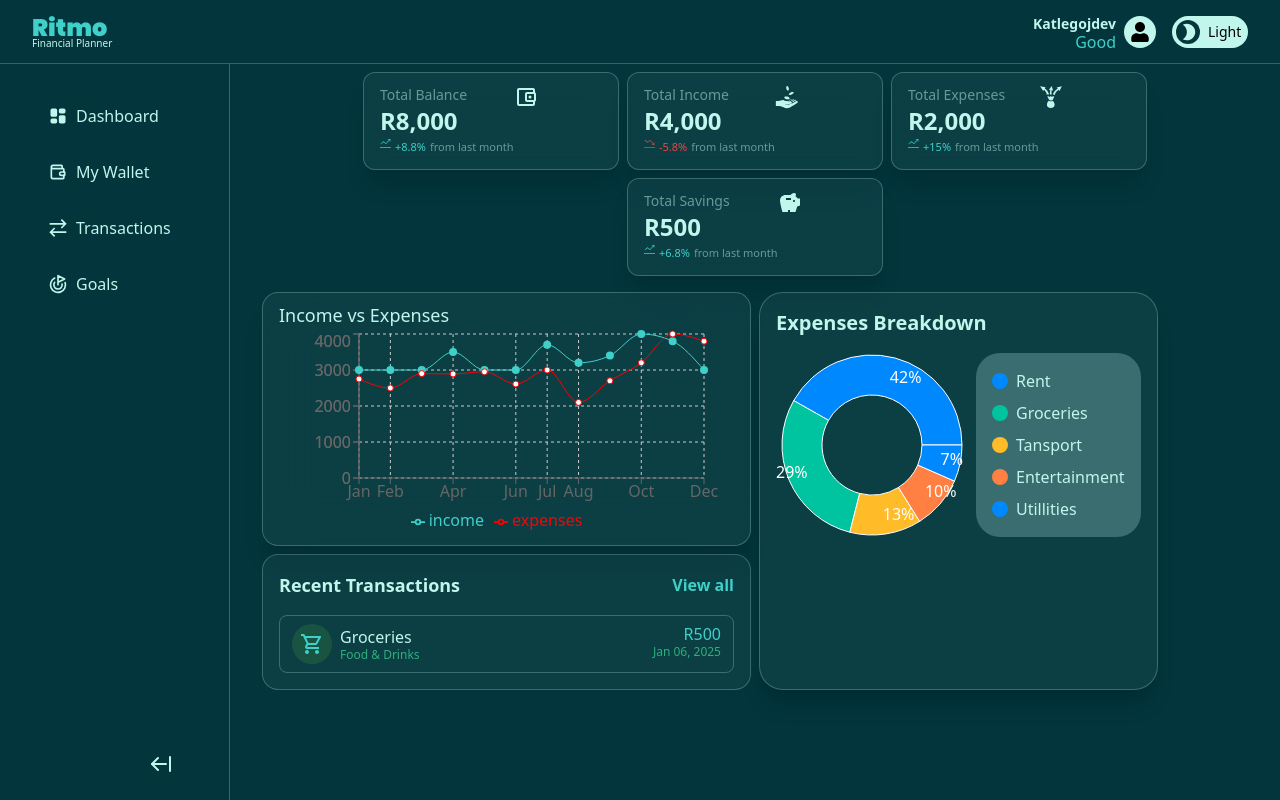
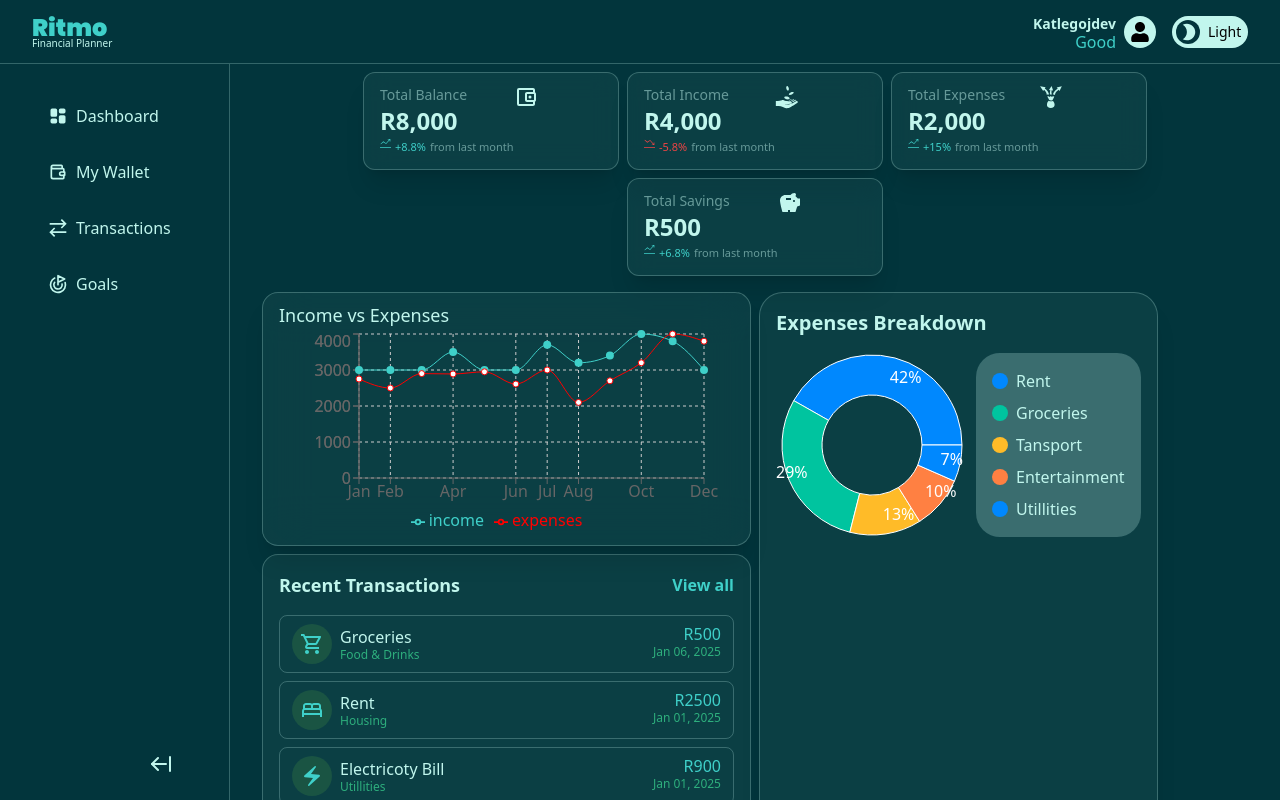
Before and after one commit to agurchu/financial-planner, a React (Vite) app in the folder frontend/: page / in a window 1280 px wide. Built offline with nearby package versions, Linux system fonts and the light colour scheme.

Commit message:
recent trans update

```diff
--- a/frontend/src/components/reusable/Transactions.jsx
+++ b/frontend/src/components/reusable/Transactions.jsx
@@ -1,5 +1,6 @@
 import React from "react";
-import { MdOutlineLocalGroceryStore } from "react-icons/md";
+import { MdOutlineLocalGroceryStore,MdOutlineBed, MdOutlineElectricBolt} from "react-icons/md";
+import { GiAvoidance } from "react-icons/gi";
 import TransactionsCard from "./TransactionsCard.jsx";
 
 export default function Transactions() {
@@ -11,7 +12,7 @@ export default function Transactions() {
         </h2>
         <button className="text-secondary-2 font-bold">View all</button>
       </div>
-      <div>
+      <div className="grid gap-2">
         <TransactionsCard
           name="Groceries"
           icon={MdOutlineLocalGroceryStore}
@@ -19,6 +20,27 @@ export default function Transactions() {
           amt="500"
           date="Jan 06, 2025"
         />
+        <TransactionsCard
+          name="Rent"
+          icon={MdOutlineBed}
+          description="Housing"
+          amt="2500"
+          date="Jan 01, 2025"
+        />
+        <TransactionsCard
+          name="Electricoty Bill"
+          icon={MdOutlineElectricBolt}
+          description="Utillities"
+          amt="900"
+          date="Jan 01, 2025"
+        />
+        <TransactionsCard
+          name="Entertainment"
+          icon={GiAvoidance}
+          description="Gaming & Cinema"
+          amt="150"
+          date="Jan 25, 2025"
+        />
       </div>
     </div>
   );
```
